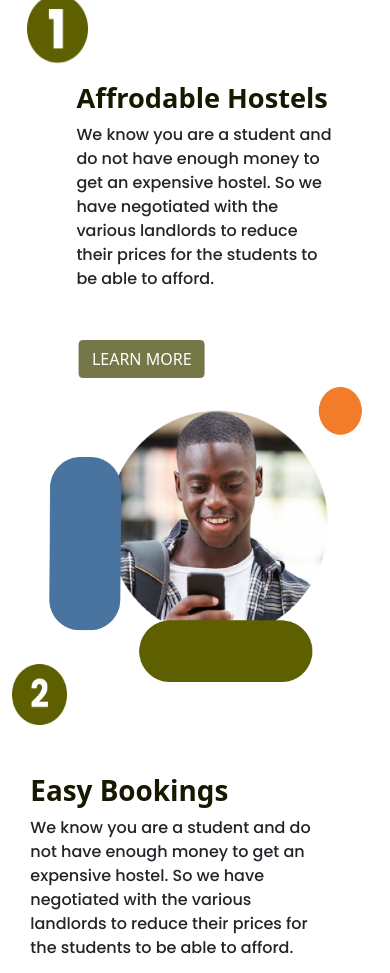
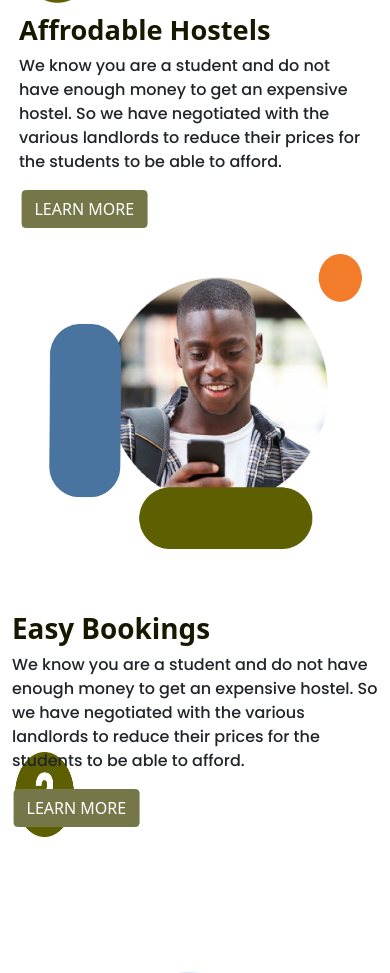
Before and after one commit to Bralex-svg/hostel-app, a React (Create React App) app: page / in a window 390 px wide. Shown: the part 1020-1993 px from the top of the page. Built offline with nearby package versions, Linux system fonts and the light colour scheme.

Commit message:
first commit

```diff
--- a/src/components/Featured.css
+++ b/src/components/Featured.css
@@ -67,7 +67,7 @@ margin-top: 20%;
 }
 
 .one1 p{
-    width: 90%;
+    width: 98%;
     margin-left: -10%;
     margin-top: 3%;
 }
@@ -87,10 +87,11 @@ margin-top: 20%;
 
 .one2 img{
     background-color: transparent !important;
-    width: 10% !important;
-    height: 10% !important;
-  position: relative;
-  top: 32%;
+    width: 5% !important;
+    height: 12% !important;
+  position: absolute;
+  top: 220%;
+  left: 90px;
 
 
 }
@@ -142,7 +143,7 @@ margin-top: 20%;
 .one3 p{
   margin-top: 6%;
     margin-left: -10%;
-    width: 90%;
+    width: 98%;
 
 }
 
@@ -184,6 +185,10 @@ margin-top: 20%;
     margin-left: 35%;
     transform: translateY(-80%);
 
+}
+
+.milo{
+    margin-top: 100px !important;
 }
 
 .btn5{
@@ -228,10 +233,14 @@ margin-top: 20%;
             margin-left: 10%;
         }
 
+       .guy img{
+           margin-top: 30px;
+       }
+
         .one1 h1{
      position: relative;
      top: 120%;
-     left: -100%;
+     left: -140%;
      width: 180% !important;
      font-size: 1.7rem;
         }
@@ -243,8 +252,8 @@ margin-top: 20%;
         .one1 p{
             position: relative;
             top: 120%;
-            width: 180% !important;
-            left: -100%;
+            width: 240% !important;
+            left: -140%;
         }
 
         .one img{
@@ -259,32 +268,33 @@ margin-top: 20%;
        /* transform: translateY(1000%);
        margin-left: -110% !important; */
        position: relative;
-       top: 130%;
-       left: -90%;
+       top: 120%;
+       left: -130%;
         }
 
 
 
         .one2 img{
             width: 15% !important;
-            height: 15% !important;
-            position: relative;
-            top: 160%;
+            height: 10% !important;
+            position: absolute;
+            top: 210%;
+            left: 15px;
         }
 
         .one2 h1{
           position: relative;
-          top: 145%;
+          top: 165%;
         width: 70% !important;
-        left: -10%;
+        left: -15%;
 
         }
 
         .one2 p{
-            width: 80% !important;
-            left: -10%;
+            width: 100% !important;
+            left: -15%;
             position: relative;
-            top: 145%;
+            top: 165%;
 
         }
 
@@ -295,32 +305,32 @@ margin-top: 20%;
 
         .btn3{
             position: relative;
-            top: 145%;
+            top: 165%;
             left: -7%;
         }
 
 
 .one3 h1{
     position: relative;
-    top: 240%;
+    top: 190%;
     width: 210% !important;
     color: #181800;
     font-weight: 700;
-    left: -100%;
+    left: -160%;
     font-size: 1.5rem;
 }
 
 .one3 p{
-    margin-left: -110%;
+    margin-left: -170%;
     position: relative;
-    top: 240%;
-    width: 185% !important;
+    top: 192%;
+    width: 250% !important;
 }
 
 .btn4{
     position: relative;
-    top: 240%;
-    left: -100%;
+    top: 190%;
+    left: -150%;
 }
 
 
@@ -330,7 +340,7 @@ margin-top: 20%;
     background-color: transparent !important;
     width: 100% !important;
     height: 130% !important;
-    transform: translateY(1220%);
+    transform: translateY(860%);
 }
 
 
@@ -339,7 +349,7 @@ margin-top: 20%;
     width: 100%;
     height: 50vh;
 
-    margin-top: 240%;
+    margin-top: 170%;
 
 }
 
@@ -377,11 +387,11 @@ margin-top: 20%;
 
 .gari{
    position: relative !important;
-top: 130% !important;
+top: 80% !important;
 }
 
 .milo{
    position: relative !important;
-   top: 220% !important;
+   top: 140% !important;
 }
 }
--- a/src/components/Featured.js
+++ b/src/components/Featured.js
@@ -45,7 +45,7 @@ AOS.init({ duration: 2000});
 {/* FIRST ROW */}
 
     <Row>
-        <Col data-aos = "fade-right" className = 'guy'>
+        <Col data-aos = "fade-up" className = 'guy'>
 
 
 <Image  src= {Guy} alt="" />
@@ -85,7 +85,7 @@ AOS.init({ duration: 2000});
          </Col>
 
 
-         <Col data-aos = "fade-left" className = 'man'>
+         <Col data-aos = "fade-up" className = 'man'>
 
            <Image  src= {Man} alt="" />
 
@@ -104,7 +104,7 @@ AOS.init({ duration: 2000});
 
 
     <Row>
-        <Col data-aos = "fade-right" className = 'guy'>
+        <Col data-aos = "fade-up" className = 'guy'>
 
           <Image className = "gari"  src= {Garant} alt="" />
 
```
